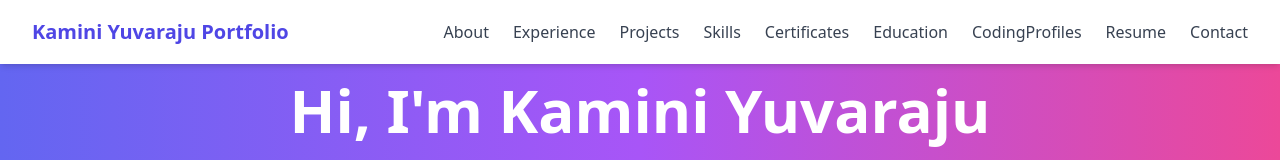
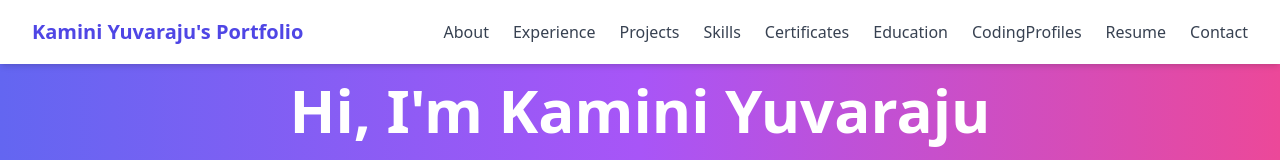
Before and after one commit to kaminiyuvaraju/kaminiyuvaraju, a React (Create React App) app: page / in a window 1280 px wide. Shown: the top 160 px of the page. Built offline with nearby package versions, Linux system fonts and the light colour scheme; the HTML template or start-up script is replaced by a standard one.

Commit message:
Navbar updated

```diff
--- a/src/components/Navbar.js
+++ b/src/components/Navbar.js
@@ -28,7 +28,7 @@ const Navbar = () => {
             whileHover={{ scale: 1.05 }}
             transition={{ type: "spring", stiffness: 300 }}
           >
-            Kamini Yuvaraju Portfolio
+            Kamini Yuvaraju's Portfolio
           </motion.h1>
 
           <div className="hidden md:flex space-x-6">
```
